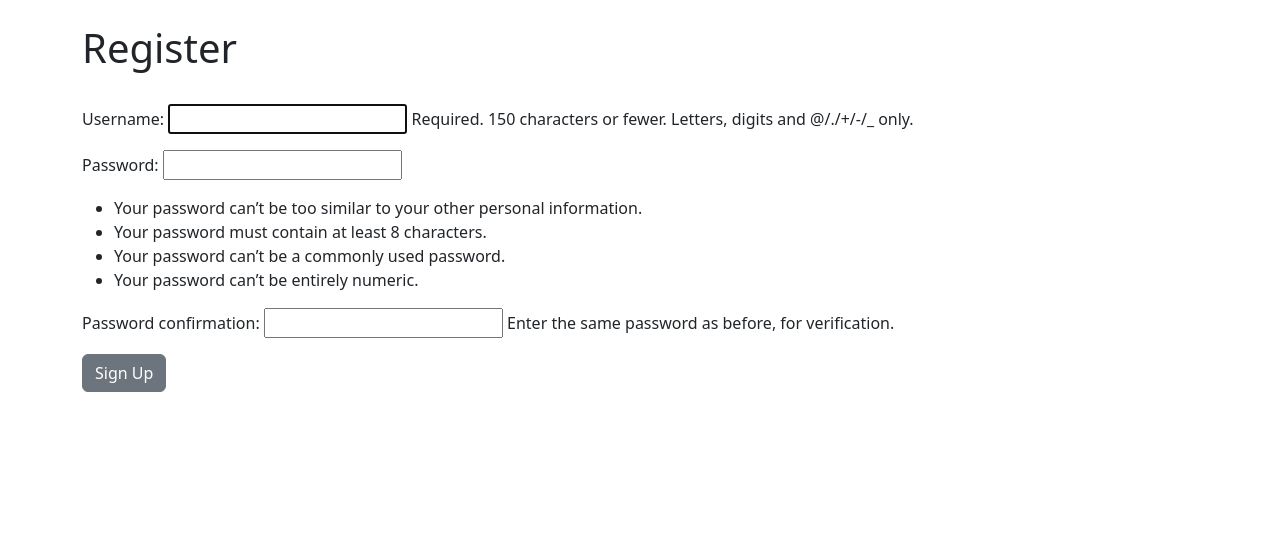
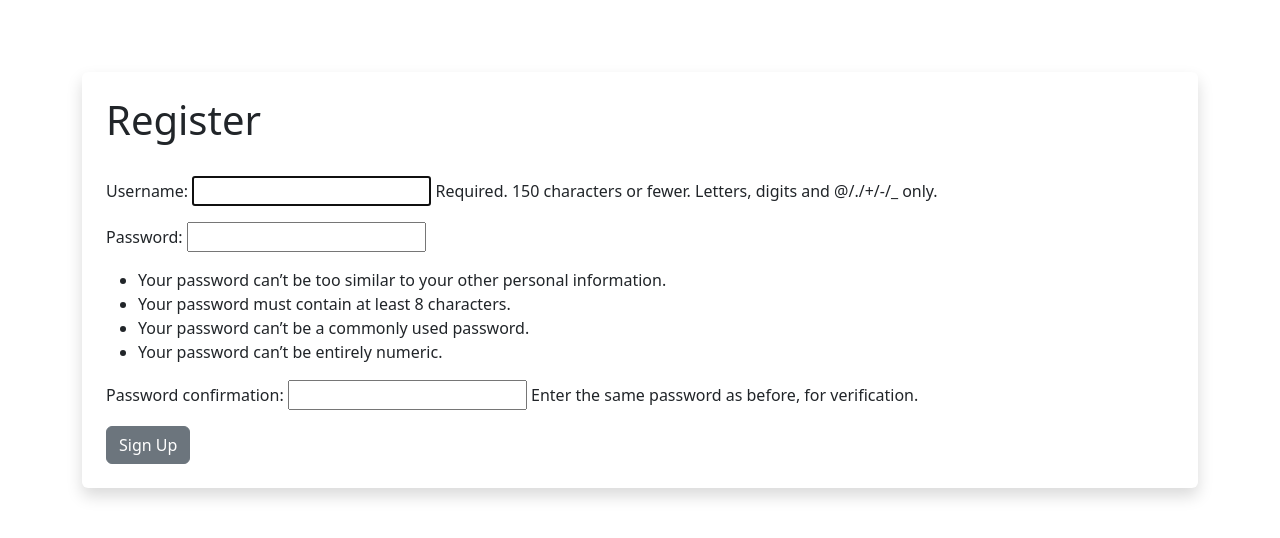
Before and after one commit to akashKarmakar02/EventDjangoApp, a Django app: page /members/register_user in a window 1280 px wide. Shown: the part 56-594 px from the top of the page. Run offline with Django 4.2, Linux system fonts and the light colour scheme.

Commit message:
Added a bit of styling

```diff
--- a/templates/authentication/register_user.html
+++ b/templates/authentication/register_user.html
@@ -13,6 +13,10 @@
         {% endfor %}
     {% endif %}
 
+    <br>
+    <br>
+    <div class="shadow p-4 mb-5 bg-body rounded">
+
     <h1>Register</h1>
     <br />
     <form method="post">
@@ -22,4 +26,7 @@
 
         <button type="submit" class="btn btn-secondary">Sign Up</button>
     </form>
+    </div>
+    <br>
+    <br>
 {% endblock %}
```
